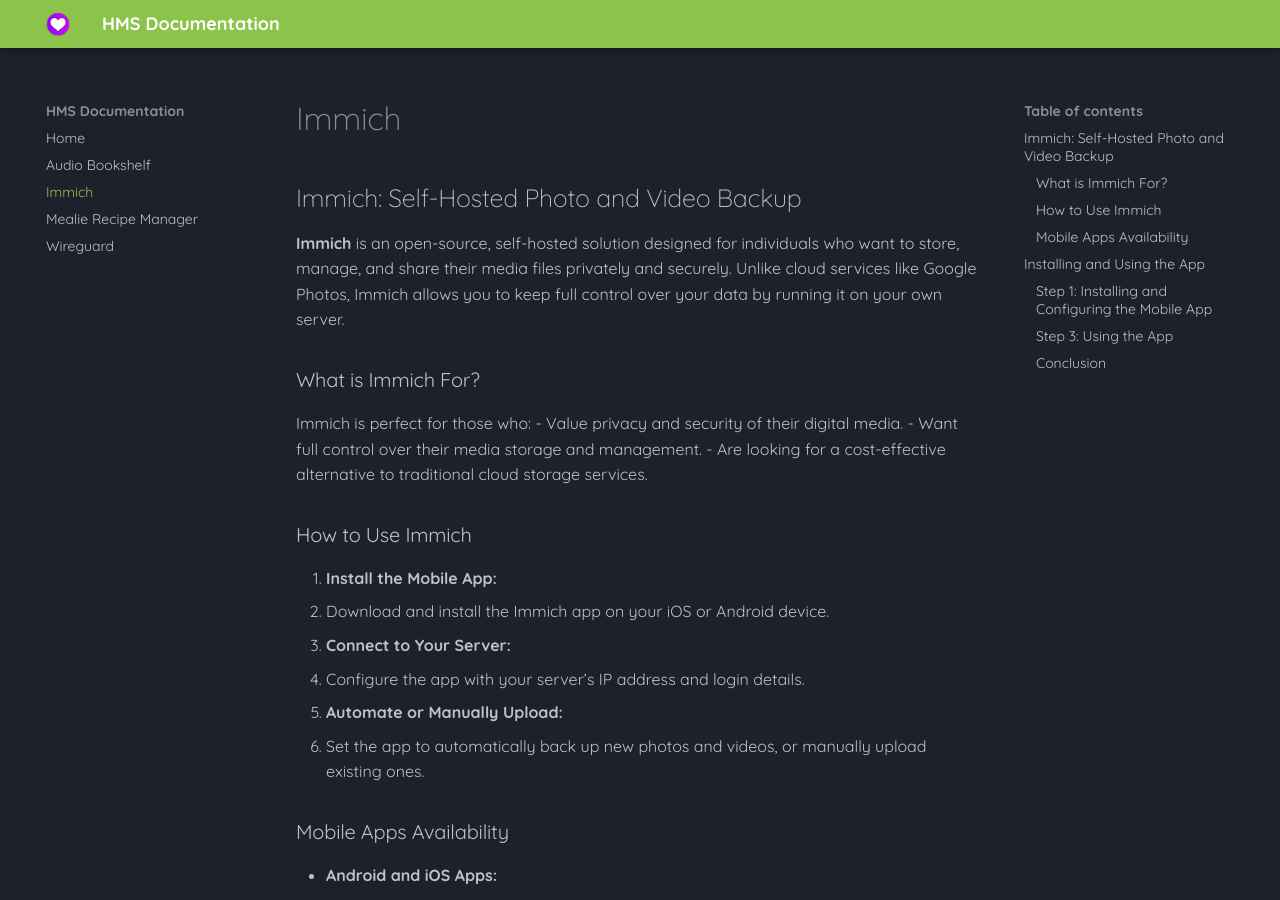
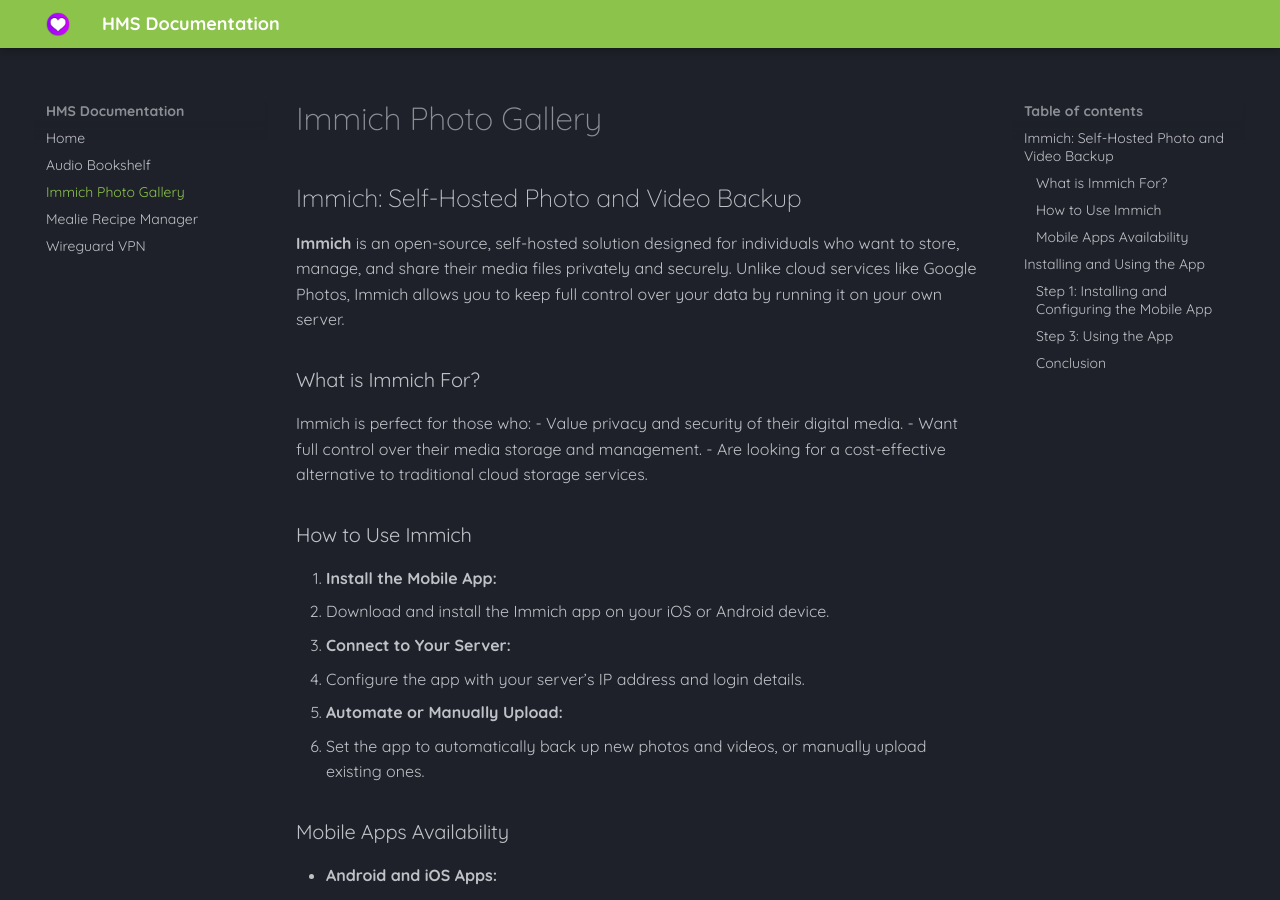
Before and after one commit to Jaxxel89/hms-docs, an MkDocs documentation site: the page built from docs/immich.md, in a window 1280 px wide and 900 px high. Built offline with MkDocs 1.6.1 and Material for MkDocs 9.7.7, drawn with Linux system fonts in a browser that asks for light colours.

Commit message:
Update Page titles

```diff
--- a/docs/immich.md
+++ b/docs/immich.md
@@ -1,4 +1,4 @@
-# Immich
+# Immich Photo Gallery
 
 ## Immich: Self-Hosted Photo and Video Backup
 
--- a/docs/wireguard.md
+++ b/docs/wireguard.md
@@ -1,4 +1,4 @@
-# Wireguard
+# Wireguard VPN
 
 **What is WireGuard VPN?**
 
```
